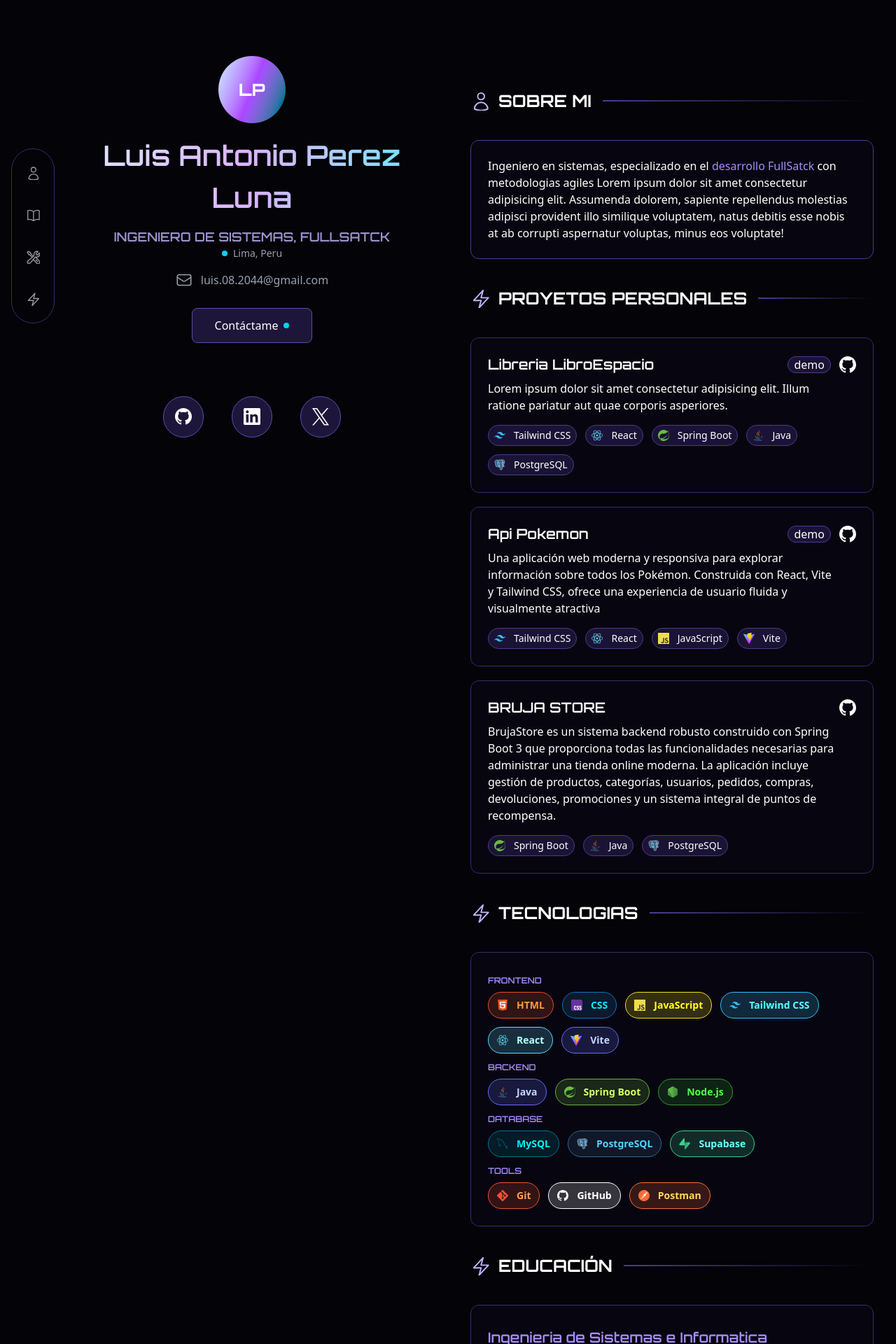
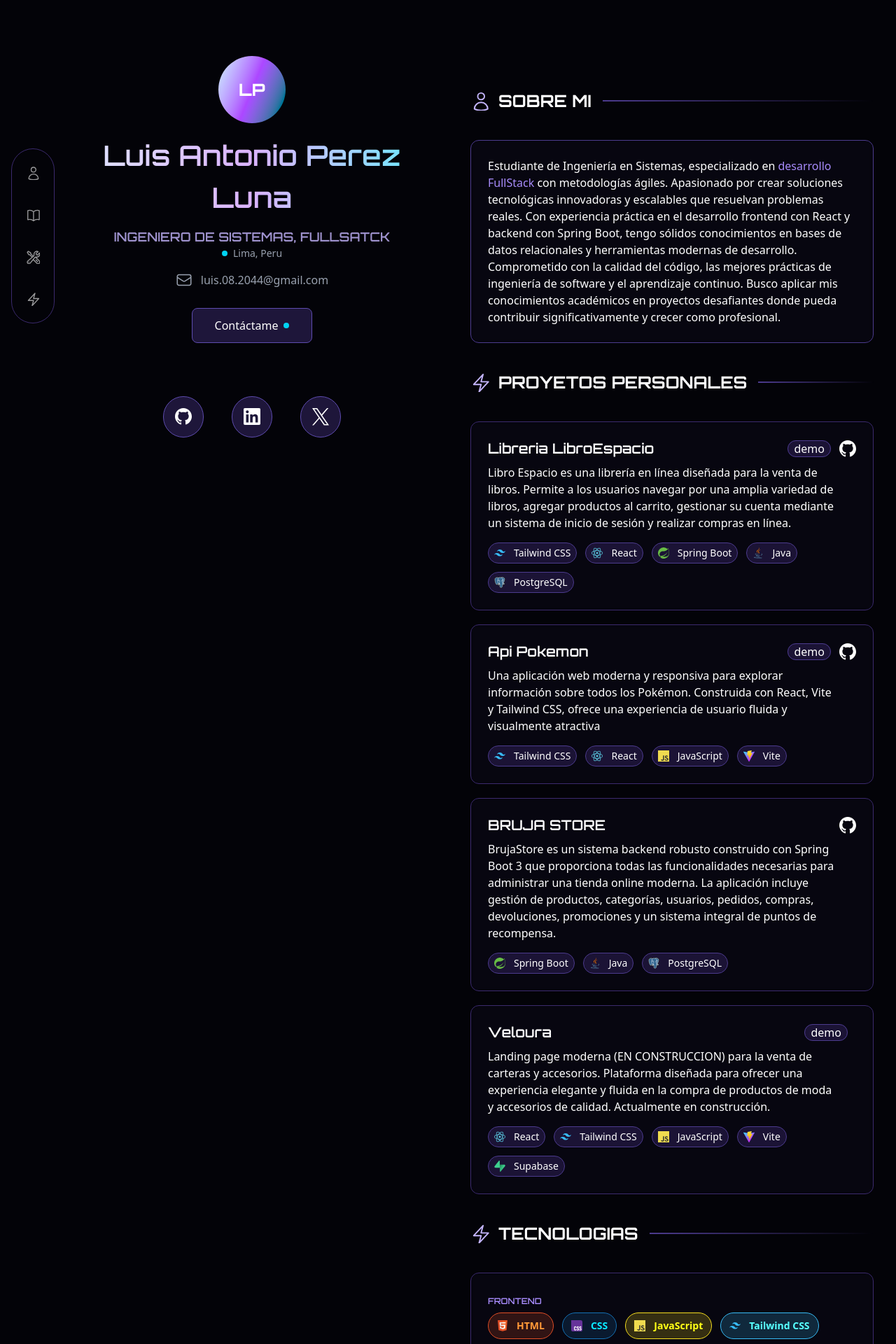
Before and after one commit to LuisPerez2008/luis-dev, a React (Vite) app: page / in a window 1280 px wide. Shown: the top 1920 px of the page at 70% size. Built offline with nearby package versions, Linux system fonts and the light colour scheme; what @midudev/tailwind-animations would draw is missing.

Commit message:
se modifico algunas datos

```diff
--- a/src/components/AboutMe2.jsx
+++ b/src/components/AboutMe2.jsx
@@ -19,8 +19,8 @@ export const AboutMe2 = () => {
                     <div className="absolute inset-0 bg-morado-500/40 blur-2xl rounded-xl -z-10" />
                     <div className=" relative z-10 border border-morado-600 p-6 bg-morado-400/15 rounded-xl text-white backdrop-blur-xs hover:border-morado-700">
                         <p>
-                            Ingeniero en sistemas, especializado en el <span className="text-font-primary">desarrollo FullSatck</span> con metodologias agiles Lorem ipsum dolor sit amet consectetur adipisicing elit. Assumenda dolorem, sapiente repellendus molestias adipisci provident illo similique voluptatem, natus debitis esse nobis at ab corrupti aspernatur voluptas, minus eos voluptate!
-                        </p>
+    Estudiante de Ingeniería en Sistemas, especializado en <span className="text-font-primary">desarrollo FullStack</span> con metodologías ágiles. Apasionado por crear soluciones tecnológicas innovadoras y escalables que resuelvan problemas reales. Con experiencia práctica en el desarrollo frontend con React y backend con Spring Boot, tengo sólidos conocimientos en bases de datos relacionales y herramientas modernas de desarrollo. Comprometido con la calidad del código, las mejores prácticas de ingeniería de software y el aprendizaje continuo. Busco aplicar mis conocimientos académicos en proyectos desafiantes donde pueda contribuir significativamente y crecer como profesional.
+</p>
                     </div>
                 </div>
 
--- a/src/components/Footer.jsx
+++ b/src/components/Footer.jsx
@@ -1,5 +1,5 @@
 export const Footer = () => {
   return (
-    <div className="text-center py-4 text-white/60">Luis Perez dev</div>
+    <div className="text-center py-4 text-font-primary">Desarrollado por Luis Perez Luna</div>
   )
 }
--- a/src/components/Projects.jsx
+++ b/src/components/Projects.jsx
@@ -39,10 +39,14 @@ export const Projects = () => {
                                         <a
                                             href={`${pro.githubLink}`}
                                             target="_blank"
+
                                         >
-                                            <svg className="text-white  w-6 h-6 hover:text-morado-800 cursor-pointer transition-colors duration-300">
+                                            {
+                                                !pro.githubLink ? "" : <svg className="text-white  w-6 h-6 hover:text-morado-800 cursor-pointer transition-colors duration-300">
                                                 <use href="/Icons.svg#github"></use>
                                             </svg>
+                                            }
+
                                         </a>
                                     </div>
                                 </div>
--- a/src/components/Technology.jsx
+++ b/src/components/Technology.jsx
@@ -17,7 +17,7 @@ export const Technology = () => {
                     </span>
                 </div>
                 <div className=" relative flex flex-col z-10 border border-morado-500 p-6 bg-morado-400/15 rounded-xl space-y-2 text-white backdrop-blur-xs hover:border-morado-700 hover:-translate-y-0.5 transition-transform duration-300">
-                    <div className="flex flex-col  gap-3 mt-2  ">
+                    <div className="flex flex-col  gap-4 space-y-3 mt-2  ">
                         {Object.keys(TAGS).map((category) => (
                             <div key={category} className="flex flex-col ">
                                 <span className="font-orbitron text-font-primary text-xs font-semibold ">
--- a/src/data/projectsData.js
+++ b/src/data/projectsData.js
@@ -91,7 +91,7 @@ export const PROJECTS = [
   {
     title: "Libreria LibroEspacio",
     description:
-      "Lorem ipsum dolor sit amet consectetur adipisicing elit. Illum ratione pariatur aut quae corporis asperiores.",
+      "Libro Espacio es una librería en línea diseñada para la venta de libros. Permite a los usuarios navegar por una amplia variedad de libros, agregar productos al carrito, gestionar su cuenta mediante un sistema de inicio de sesión y realizar compras en línea.",
     link: "https://front-libreria.vercel.app/",
     githubLink: "https://github.com/LuisPerez2008/front-libreria",
     tags: [
@@ -128,4 +128,19 @@ export const PROJECTS = [
 
     ],
   },
+  {
+    title: "Veloura",
+    description:
+      "Landing page moderna (EN CONSTRUCCION) para la venta de carteras y accesorios. Plataforma diseñada para ofrecer una experiencia elegante y fluida en la compra de productos de moda y accesorios de calidad. Actualmente en construcción.",
+    link: "https://veloura-lac.vercel.app/",
+    githubLink: "",
+    tags: [
+      TAGS.FRONTEND.REACT,
+      TAGS.FRONTEND.TAILWIND,
+      TAGS.FRONTEND.JAVASCRIPT,
+      TAGS.FRONTEND.VITE,
+      TAGS.DATABASE.SUPABASE
+
+    ],
+  },
 ];
```
